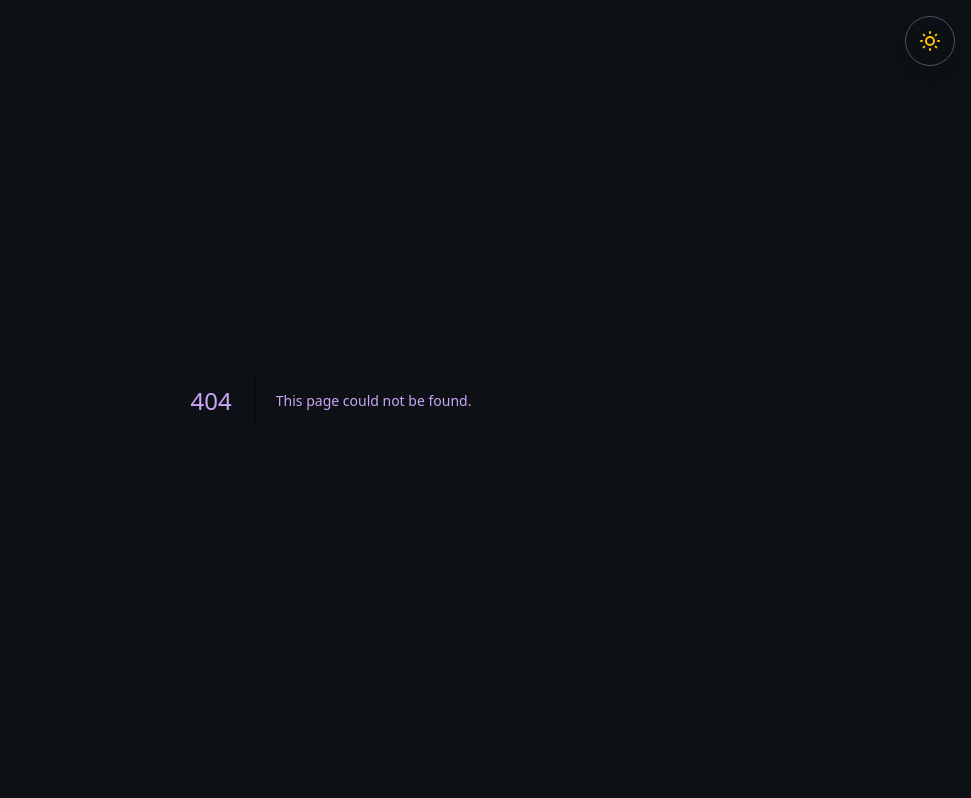
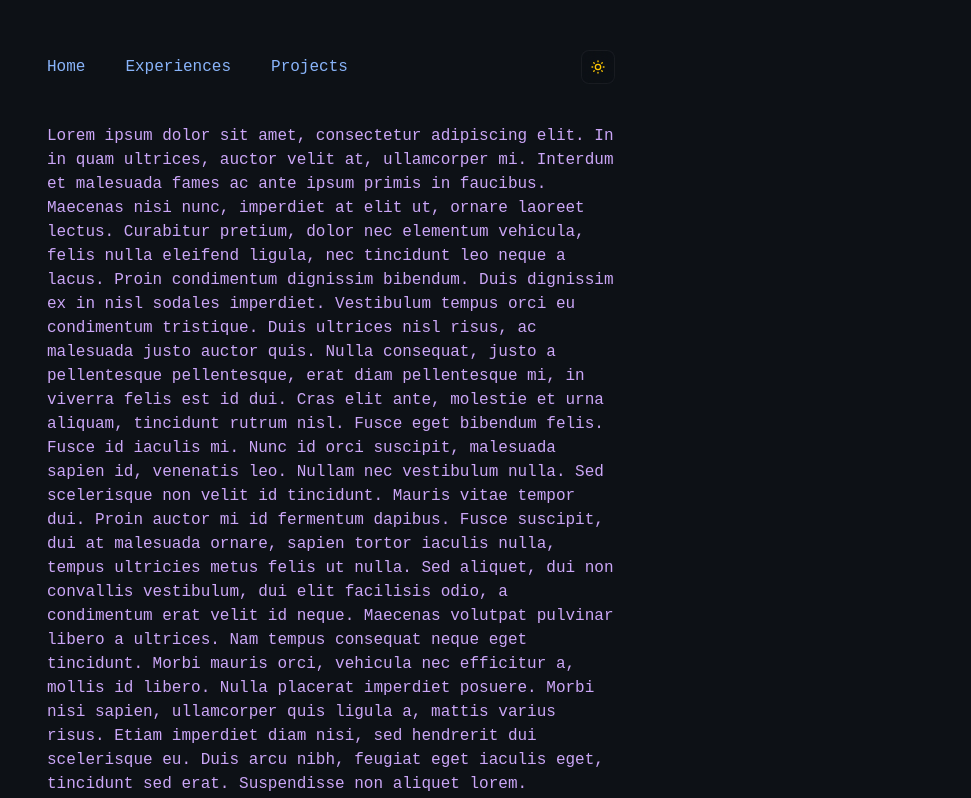
Before and after one commit to Airplane356/personal-website, a Next.js app: page /projects in a window 1280 px wide. Before the commit this address had no page. Shown: the top 798 px of the page, without its empty margins (309-1280 px from the left). Built offline with nearby package versions, Linux system fonts and the light colour scheme.

Commit message:
feat: add navbar with pages and light/dark mode toggle

```diff
--- /dev/null
+++ b/src/app/experiences/page.js
@@ -0,0 +1,7 @@
+export default function experiences() {
+    return(
+        <div className="mx-auto max-w-[600px]">
+            <h1 className='mt-10 text-center'>experiences</h1>
+        </div>
+    )
+}
--- a/src/app/globals.css
+++ b/src/app/globals.css
@@ -72,13 +72,19 @@ p {
 }
 
 .theme-toggle-button {
-  background: rgba(245, 245, 220, 0.8);
-  border: 1px solid #d1d5db;
+  background: rgba(255, 255, 249, 0.1);
+  backdrop-filter: blur(8px);
+  border: 1px solid rgba(0, 0, 0, 0.1);
+  border-radius: 8px;
+  transition: all 0.3s ease;
 }
 
 .dark .theme-toggle-button {
-  background: rgba(13, 17, 22, 0.8);
-  border: 1px solid #4b5563;
+  background: rgba(13, 17, 22, 0.1);
+  backdrop-filter: blur(8px);
+  border: 1px solid rgba(255, 255, 255, 0.05);
+  border-radius: 8px;
+  transition: all 0.3s ease;
 }
 
 .dark .social-icon-colour {
@@ -86,5 +92,13 @@ p {
 }
 
 .social-icon-colour {
-  color: #ef9f76; /* frappe peach */
+  color: #f38ba8; /* mocha red */
 }
+
+.dark .nav-text-colour {
+  color: #89b4fa /* mocha blue */
+}
+
+.nav-text-colour {
+  color: #f38ba8 /* mocha red */
+}
--- a/src/app/layout.js
+++ b/src/app/layout.js
@@ -1,6 +1,6 @@
 import { Geist, Geist_Mono } from "next/font/google";
 import "./globals.css";
-import ThemeToggle from "../components/ThemeToggle";
+import Navbar from "../components/Nav"
 
 const geistSans = Geist({
   variable: "--font-geist-sans",
@@ -23,7 +23,7 @@ export default function RootLayout({ children }) {
       <body
         className={`${geistSans.variable} ${geistMono.variable} antialiased`}
       >
-        <ThemeToggle />
+        <Navbar/>
         {children}
       </body>
     </html>
--- a/src/app/page.js
+++ b/src/app/page.js
@@ -6,7 +6,7 @@ import { MdEmail } from 'react-icons/md';
 export default function Home() {
   return (
     // fix for when user is on mobile/sm screen
-    <main className="mx-auto mt-[100px] max-w-[600px] grid gap-y-12 px-4">
+    <main className="mx-auto mt-[40px] max-w-[600px] grid gap-y-12 px-4">
 
       <section className="grid md:grid-cols-12 gap-12 items-start">
 
--- /dev/null
+++ b/src/app/projects/page.js
@@ -0,0 +1,18 @@
+export default function projects() {
+    return(
+
+      <div className="mx-auto max-w-[600px]">
+            <h1 className='mt-10 px-4'>Lorem ipsum dolor sit amet, consectetur adipiscing elit. In in quam ultrices, auctor velit at, ullamcorper mi. Interdum et malesuada fames ac ante ipsum primis in faucibus. Maecenas nisi nunc, imperdiet at elit ut, ornare laoreet lectus. Curabitur pretium, dolor nec elementum vehicula, felis nulla eleifend ligula, nec tincidunt leo neque a lacus. Proin condimentum dignissim bibendum. Duis dignissim ex in nisl sodales imperdiet. Vestibulum tempus orci eu condimentum tristique. Duis ultrices nisl risus, ac malesuada justo auctor quis. Nulla consequat, justo a pellentesque pellentesque, erat diam pellentesque mi, in viverra felis est id dui. Cras elit ante, molestie et urna aliquam, tincidunt rutrum nisl. Fusce eget bibendum felis. Fusce id iaculis mi. Nunc id orci suscipit, malesuada sapien id, venenatis leo. Nullam nec vestibulum nulla.
+
+      Sed scelerisque non velit id tincidunt. Mauris vitae tempor dui. Proin auctor mi id fermentum dapibus. Fusce suscipit, dui at malesuada ornare, sapien tortor iaculis nulla, tempus ultricies metus felis ut nulla. Sed aliquet, dui non convallis vestibulum, dui elit facilisis odio, a condimentum erat velit id neque. Maecenas volutpat pulvinar libero a ultrices. Nam tempus consequat neque eget tincidunt. Morbi mauris orci, vehicula nec efficitur a, mollis id libero. Nulla placerat imperdiet posuere. Morbi nisi sapien, ullamcorper quis ligula a, mattis varius risus. Etiam imperdiet diam nisi, sed hendrerit dui scelerisque eu. Duis arcu nibh, feugiat eget iaculis eget, tincidunt sed erat.
+
+      Suspendisse non aliquet lorem. Pellentesque convallis dui id cursus gravida. Maecenas odio mauris, gravida eu tortor vitae, scelerisque commodo enim. Vivamus tempor suscipit libero eu elementum. Donec eleifend non tellus at ultrices. Nunc mattis vulputate accumsan. Nam rutrum cursus mauris, sed molestie sapien posuere at. Fusce lobortis nisi enim, egestas tristique sem efficitur a. In ut justo vulputate eros molestie volutpat. Aliquam eu lobortis risus, sit amet consectetur enim. Aenean faucibus justo et tempor pellentesque. Etiam aliquet arcu eget aliquet efficitur. Proin porta convallis dapibus. Nam feugiat condimentum dui, eu efficitur mi elementum in. Vivamus porttitor nisi nec dolor rutrum aliquet.
+
+      Pellentesque ultrices imperdiet orci ac euismod. Sed eleifend sem augue, sed cursus augue pellentesque ut. Nulla non lobortis lectus. Sed auctor molestie sapien, eget rhoncus sem molestie id. Integer blandit feugiat ultricies. In vestibulum consequat urna, eget congue justo porta sit amet. Ut a lacinia purus, luctus cursus ante. Mauris dapibus tincidunt convallis.
+
+      Praesent at lectus eleifend, ullamcorper mi a, volutpat ante. In sit amet bibendum enim, eget ullamcorper augue. Aenean elementum, felis nec imperdiet dictum, metus orci lacinia tellus, eu vulputate ex diam quis nisl. Etiam ut rutrum felis. Mauris dictum auctor nulla vitae rhoncus. Aliquam ullamcorper, eros sit amet malesuada elementum, massa leo placerat felis, sed luctus leo metus aliquet enim. Suspendisse potenti. Ut condimentum ut ipsum id condimentum. Integer iaculis dolor eget ligula rutrum accumsan.
+</h1>
+        </div>
+
+    )
+}
--- /dev/null
+++ b/src/components/Nav.js
@@ -0,0 +1,26 @@
+import Link from 'next/link';
+
+import ThemeToggle from "../components/ThemeToggle";
+
+export default function Navbar() {
+    return (
+        <nav className="flex justify-between items-center mx-auto mt-[50px] max-w-[600px] px-4">
+            {/* Left side - links */}
+            <div className="flex gap-10">
+                <Link href="/">
+                <span className="nav-text-colour">Home</span>
+                </Link>
+                <Link href="/experiences">
+                <span className="nav-text-colour">Experiences</span>
+                </Link>
+                <Link href="/projects">
+                <span className="nav-text-colour">Projects</span>
+                </Link>
+            </div>
+
+            {/* Right side - toggle */}
+            <ThemeToggle />
+        </nav>
+
+    )
+}
--- a/src/components/ThemeToggle.js
+++ b/src/components/ThemeToggle.js
@@ -21,17 +21,17 @@ export default function ThemeToggle() {
   return (
     <button
       onClick={toggleTheme}
-      className="fixed top-4 right-4 z-50 p-3 rounded-full backdrop-blur-md shadow-lg hover:shadow-xl transition-all duration-200 theme-toggle-button"
+      className="z-50 p-2 transition-all theme-toggle-button hover:scale-105"
       aria-label="Toggle theme"
     >
       {theme === 'light' ? (
         // Moon icon for dark mode
-        <svg className="w-6 h-6 text-gray-800" fill="none" stroke="currentColor" viewBox="0 0 24 24">
+        <svg className="w-4 h-4 text-gray-800" fill="none" stroke="currentColor" viewBox="0 0 24 24">
           <path strokeLinecap="round" strokeLinejoin="round" strokeWidth={2} d="M20.354 15.354A9 9 0 018.646 3.646 9.003 9.003 0 0012 21a9.003 9.003 0 008.354-5.646z" />
         </svg>
       ) : (
         // Sun icon for light mode
-        <svg className="w-6 h-6 text-yellow-400" fill="none" stroke="currentColor" viewBox="0 0 24 24">
+        <svg className="w-4 h-4 text-yellow-400" fill="none" stroke="currentColor" viewBox="0 0 24 24">
           <path strokeLinecap="round" strokeLinejoin="round" strokeWidth={2} d="M12 3v1m0 16v1m9-9h-1M4 12H3m15.364 6.364l-.707-.707M6.343 6.343l-.707-.707m12.728 0l-.707.707M6.343 17.657l-.707.707M16 12a4 4 0 11-8 0 4 4 0 018 0z" />
         </svg>
       )}
```
Also changed, not shown: public/placeholder.png.
